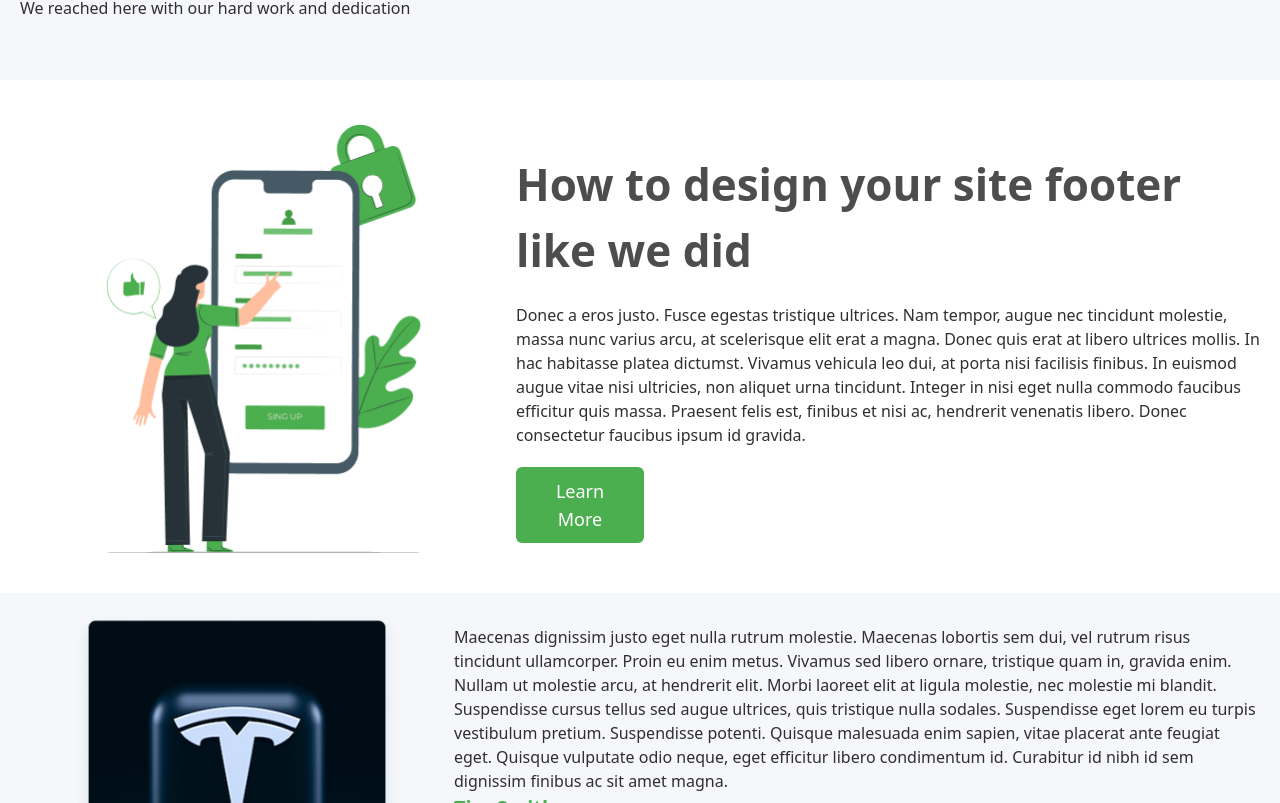
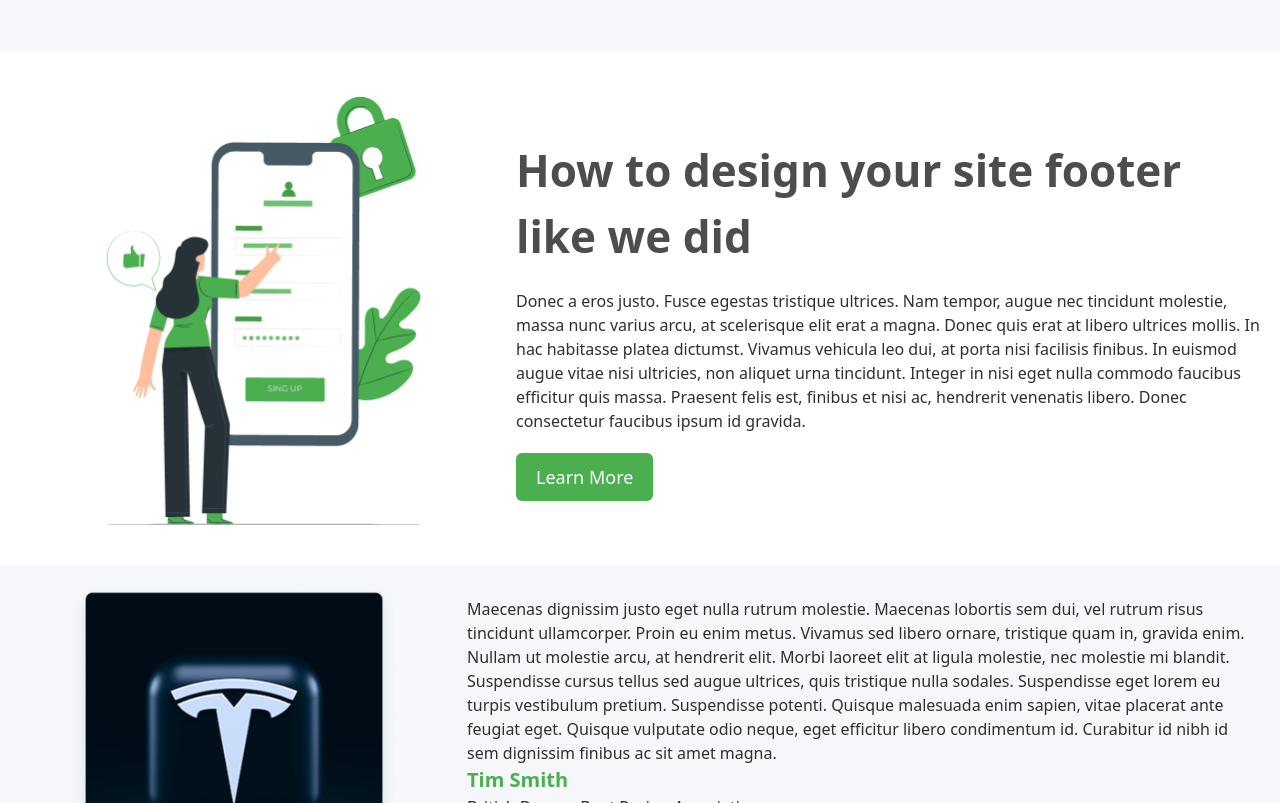
Before and after one commit to steffenvolbeat/Landing_Page, a Next.js app in the folder landing-page/: page / in a window 1280 px wide. Shown: the part 1997-2800 px from the top of the page. Built offline with nearby package versions, Linux system fonts and the light colour scheme.

Commit message:
section british association fertig

```diff
--- a/landing-page/src/app/components/british-association/BritishAssociation.tsx
+++ b/landing-page/src/app/components/british-association/BritishAssociation.tsx
@@ -8,7 +8,7 @@ const BritishAssociation = () => {
   return (
     <div
       style={{ background: "var(--main-background)" }}
-      className="my-10 p-5 flex flex-col sm:flex-row w-full  justify-center items-center "
+      className="my-10 p-5 flex flex-col sm:flex-row w-full  justify-center  items-center sm:items-start md:items-center gap-5"
     >
       <div className="sm:w-[40%] lg:w-[35%] w-full h-auto flex justify-center">
         <Image
@@ -40,7 +40,7 @@ const BritishAssociation = () => {
         <p>British Dragon Boat Racing Association</p>
 
         <div>
-<div className="py-5 flex flex-wrap justify-between items-center w-full ">
+<div className="py-5 flex flex-wrap justify-between items-center  gap-5 w-full ">
         <Icon1 />
         <Icon2 />
         <Icon3 />
--- a/landing-page/src/app/components/btn/Btn.tsx
+++ b/landing-page/src/app/components/btn/Btn.tsx
@@ -15,9 +15,10 @@ export const Btn = ({ handleClick, title, isIcon }: BtnProps) => {
     <button
       onClick={handleClick}
       className={`
-        flex justify-center items-center gap-3 pt-2.5 pb-2.5 pl-5 pr-5 rounded-[6px] text-white text-lg max-w-32
+        flex justify-center items-center gap-3 pt-2.5 pb-2.5 pl-5 pr-5 rounded-[6px] text-white text-lg max-w-44
         ${styles.btn_bg}
-        `}>
+        `}
+    >
       {title}
       {isIcon ? <ArrowRight /> : ""}
     </button>
```
